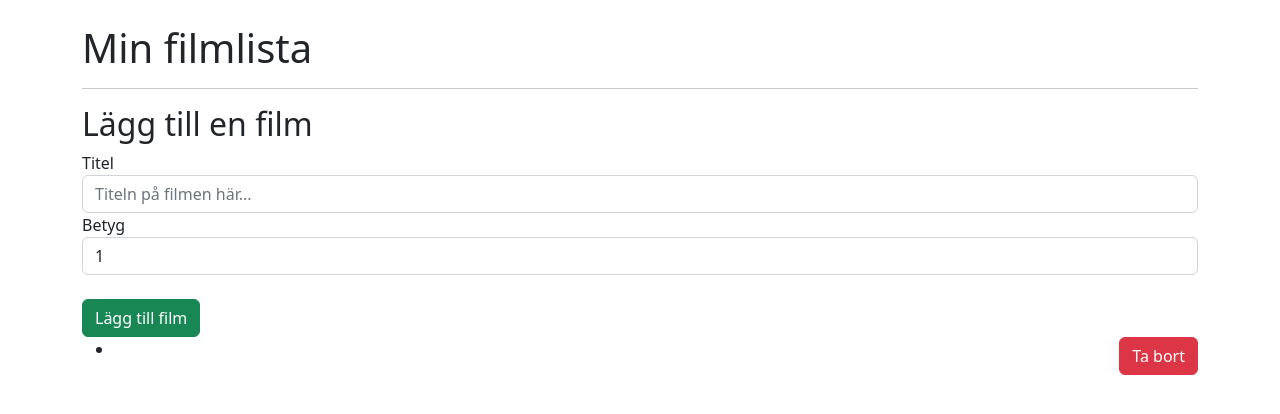
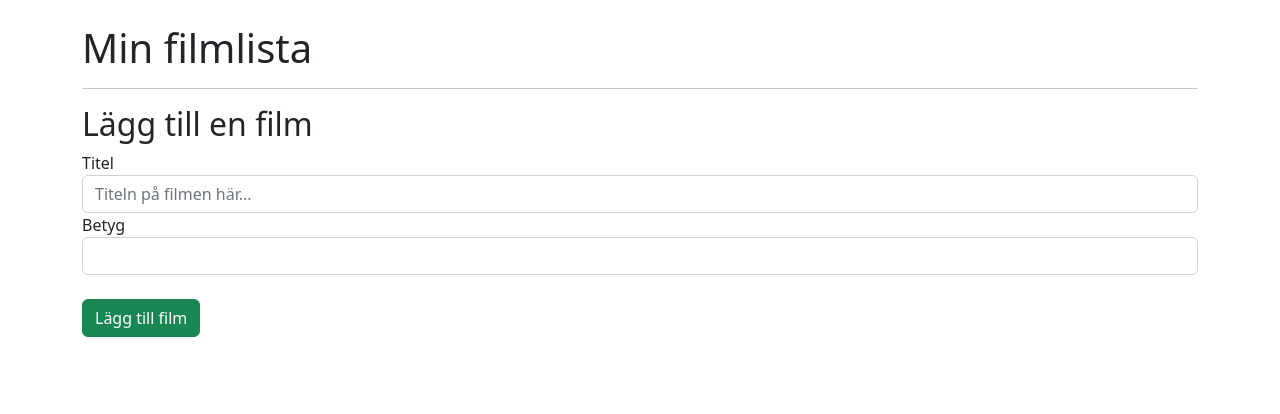
Before and after one commit to PhPersson/my-movie-list, a Vue app: page / in a window 1280 px wide. Shown: the top 414 px of the page. Built offline with nearby package versions, Linux system fonts and the light colour scheme; the HTML template or start-up script is replaced by a standard one.

Commit message:
Implemted the addMovie function

```diff
--- a/src/components/MovieList.vue
+++ b/src/components/MovieList.vue
@@ -6,10 +6,10 @@
         <form>
           <div class="form-group">
             <label for="title">Titel</label>
-            <input type="input" class="form-control" id="title" placeholder="Titeln på filmen här...">
+            <input type="input" v-model="title" class="form-control" id="title" placeholder="Titeln på filmen här...">
           </div>
           <label for="rating">Betyg</label>
-            <select class="form-control" id="rating" >
+            <select class="form-control" id="rating" v-model.number="rating" >
               <option>1</option >
               <option>2</option>
               <option>3</option>
@@ -17,12 +17,13 @@
               <option>5</option>
             </select>
         <br>
-          <button type="button" class="btn btn-success">Lägg till film</button>
+          <button type="button" class="btn btn-success"  @click="addMovie">Lägg till film</button>
         </form>
 
 
         <ul id="movie-list">
-          <li >
+          <li v-for="(movie, index) in movies" :key="index">
+            {{ movie.title }} -
             <button id="removeBtn" class="btn btn-danger">Ta bort</button>
           </li>
         </ul>
@@ -38,8 +39,30 @@
 export default {
     data() {
         return {
+          // Först måste vi ha en lista [] där alla filmer skall sparas i. Varje film i listan behöver också ha en titel och ett betyg.
+          movies: [],
+          title: '',
+          rating: '',
         }
     },
+
+    methods: {
+      addMovie() {
+        if (!this.title) {
+          alert("Fyll i titel!");
+          return;
+        }
+        if (!this.rating) {
+          alert("Fyll i betyg!");
+          return;
+        }
+        this.movies.push({ title: this.title, rating: this.rating });
+        this.title = '';
+        this.rating = '';
+
+      },
+    }
+
 }
 
 </script>
```
